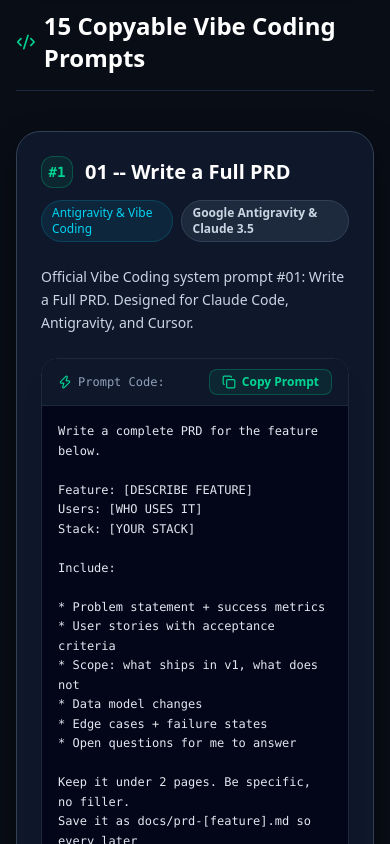
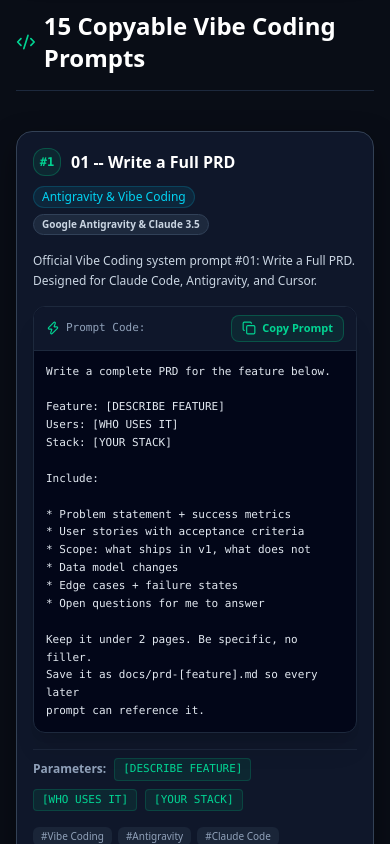
Before and after one commit to bunnyvalluri/15-Product-Prompts, a React (Vite) app: page /blog/15vibecodingprompts in a window 390 px wide. Shown: the part 4100-4944 px from the top of the page. Built offline with nearby package versions, Linux system fonts and the light colour scheme.

Commit message:
Optimize code block padding and text scaling for mobile screens in BlogDetail

```diff
--- a/src/pages/BlogDetail.jsx
+++ b/src/pages/BlogDetail.jsx
@@ -258,35 +258,35 @@ export function BlogDetail() {
                 <div
                   key={prompt.id}
                   id={`vibe-prompt-${index + 1}`}
-                  className="glass-panel rounded-3xl p-6 sm:p-8 border border-slate-200 dark:border-slate-800 space-y-6 hover:border-emerald-500/30 transition-all scroll-mt-24"
+                  className="glass-panel rounded-2xl sm:rounded-3xl p-4 sm:p-8 border border-slate-200 dark:border-slate-800 space-y-4 sm:space-y-6 hover:border-emerald-500/30 transition-all scroll-mt-24"
                 >
                   {/* Top Header Row */}
-                  <div className="flex flex-wrap items-center justify-between gap-3">
-                    <div className="flex items-center gap-3">
-                      <span className="w-8 h-8 rounded-xl bg-emerald-500/10 text-emerald-400 border border-emerald-500/30 flex items-center justify-center text-sm font-extrabold font-mono">
+                  <div className="flex flex-wrap items-center justify-between gap-2.5">
+                    <div className="flex items-center gap-2.5">
+                      <span className="w-7 h-7 sm:w-8 sm:h-8 rounded-xl bg-emerald-500/10 text-emerald-600 dark:text-emerald-400 border border-emerald-500/30 flex items-center justify-center text-xs sm:text-sm font-extrabold font-mono shrink-0">
                         #{index + 1}
                       </span>
-                      <h4 className="text-xl font-bold text-slate-900 dark:text-white">
+                      <h4 className="text-base sm:text-xl font-bold text-slate-900 dark:text-white leading-snug">
                         {prompt.title}
                       </h4>
                     </div>
 
-                    <div className="flex items-center gap-2">
-                      <Badge variant="cyan">{prompt.categoryName}</Badge>
-                      <span className="px-2.5 py-1 rounded-full text-xs font-semibold bg-slate-100 dark:bg-slate-800 text-slate-700 dark:text-slate-300 border border-slate-200 dark:border-slate-700">
+                    <div className="flex items-center gap-1.5 flex-wrap">
+                      <Badge variant="cyan" size="sm">{prompt.categoryName}</Badge>
+                      <span className="px-2 py-0.5 rounded-full text-[10px] sm:text-xs font-semibold bg-slate-100 dark:bg-slate-800 text-slate-700 dark:text-slate-300 border border-slate-200 dark:border-slate-700">
                         {prompt.aiModel}
                       </span>
                     </div>
                   </div>
 
-                  <p className="text-sm text-slate-600 dark:text-slate-300 leading-relaxed">
+                  <p className="text-xs sm:text-sm text-slate-600 dark:text-slate-300 leading-relaxed font-medium">
                     {prompt.description}
                   </p>
 
                   {/* Copyable Code Block */}
-                  <div className="rounded-2xl border border-slate-300 dark:border-slate-800 bg-slate-950 overflow-hidden shadow-xl">
-                    <div className="flex items-center justify-between px-4 py-2.5 bg-slate-900 border-b border-slate-800">
-                      <span className="text-xs font-mono text-slate-400 flex items-center gap-1.5">
+                  <div className="rounded-xl sm:rounded-2xl border border-slate-300 dark:border-slate-800 bg-slate-950 overflow-hidden shadow-xl">
+                    <div className="flex items-center justify-between px-3 py-2 sm:px-4 sm:py-2.5 bg-slate-900 border-b border-slate-800">
+                      <span className="text-[11px] sm:text-xs font-mono text-slate-400 flex items-center gap-1.5">
                         <Zap className="w-3.5 h-3.5 text-emerald-400" />
                         Prompt Code:
                       </span>
@@ -294,7 +294,7 @@ export function BlogDetail() {
                       <div className="flex items-center gap-2">
                         <button
                           onClick={() => handleCopyPrompt(prompt.id, prompt.content)}
-                          className="inline-flex items-center gap-1.5 px-3 py-1 rounded-lg text-xs font-semibold bg-emerald-500/10 text-emerald-400 border border-emerald-500/30 hover:bg-emerald-500/20 transition-all"
+                          className="inline-flex items-center gap-1.5 px-2.5 py-1 sm:px-3 sm:py-1 rounded-lg text-[11px] sm:text-xs font-semibold bg-emerald-500/10 text-emerald-400 border border-emerald-500/30 hover:bg-emerald-500/20 transition-all"
                         >
                           {isCopied ? (
                             <>
@@ -311,7 +311,7 @@ export function BlogDetail() {
                       </div>
                     </div>
 
-                    <pre className="p-4 sm:p-6 text-xs sm:text-sm font-mono text-slate-200 leading-relaxed overflow-x-auto touch-scroll whitespace-pre-wrap break-words">
+                    <pre className="p-3 sm:p-6 text-[11px] sm:text-sm font-mono text-slate-200 leading-relaxed overflow-x-auto touch-scroll whitespace-pre-wrap break-words">
                       {prompt.content}
                     </pre>
                   </div>
```
